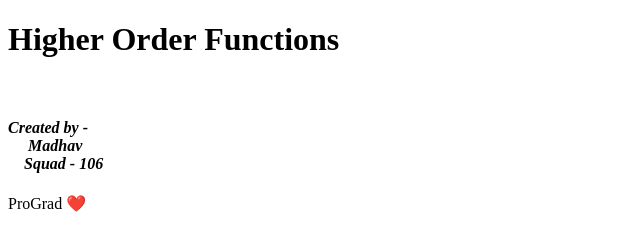
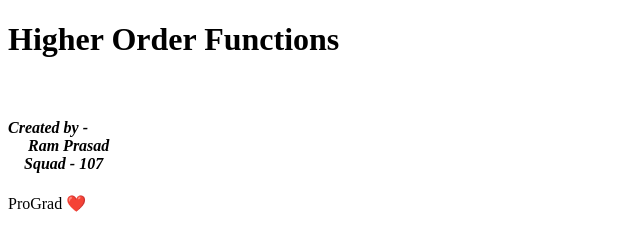
Before and after one commit to Ram-rp/Lab-javascript-higher-order-functions, a plain HTML site: page index.html in a window 1280 px wide. Shown: the full height of the page, 0-640 px from the left. Drawn offline with Linux system fonts and the light colour scheme.

Commit message:
Update index.html

```diff
--- a/index.html
+++ b/index.html
@@ -14,8 +14,8 @@
         <strong>Higher Order Functions</strong>
     </h1>
     </p><br>
-    <h4><i>Created by -<br> &nbsp;&nbsp;&nbsp;&nbsp; Madhav <br>&nbsp;&nbsp;&nbsp;&nbsp;Squad -
-            106</i></h4>
+    <h4><i>Created by -<br> &nbsp;&nbsp;&nbsp;&nbsp; Ram Prasad <br>&nbsp;&nbsp;&nbsp;&nbsp;Squad -
+            107</i></h4>
     <p>ProGrad ❤️</p>
 </body>
 
```
